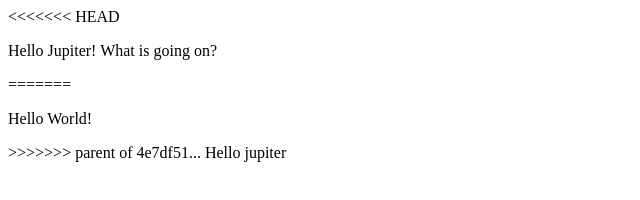
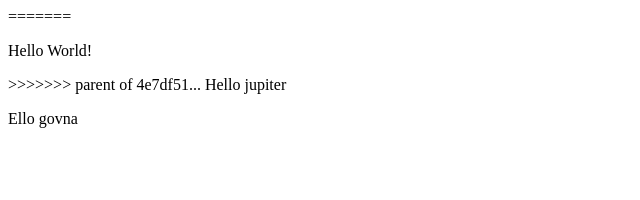
Before and after one commit to kevinripka-uiowa/assignments, a plain HTML site: page index.html in a window 1280 px wide. Shown: the whole page, without its empty margins (0-640 px from the left). Drawn offline with Linux system fonts and the light colour scheme.

Commit message:
partial committ

```diff
--- a/index.html
+++ b/index.html
@@ -7,10 +7,9 @@
     <meta name="keywords" content="">
 </head>
 <body>
-<<<<<<< HEAD
-    <p>Hello Jupiter! What is going on?</p>
 =======
     <p>Hello World!</p>
 >>>>>>> parent of 4e7df51... Hello jupiter
+<p>Ello govna</p>
 </body>
 </html>
```
